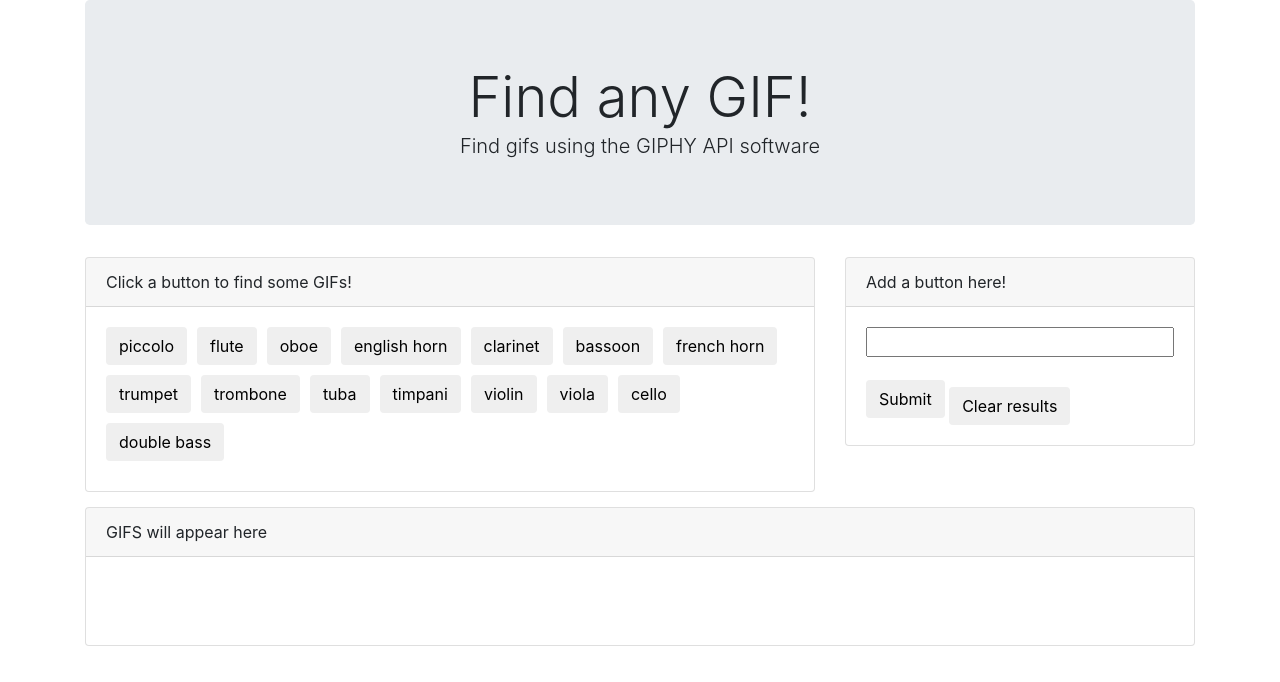
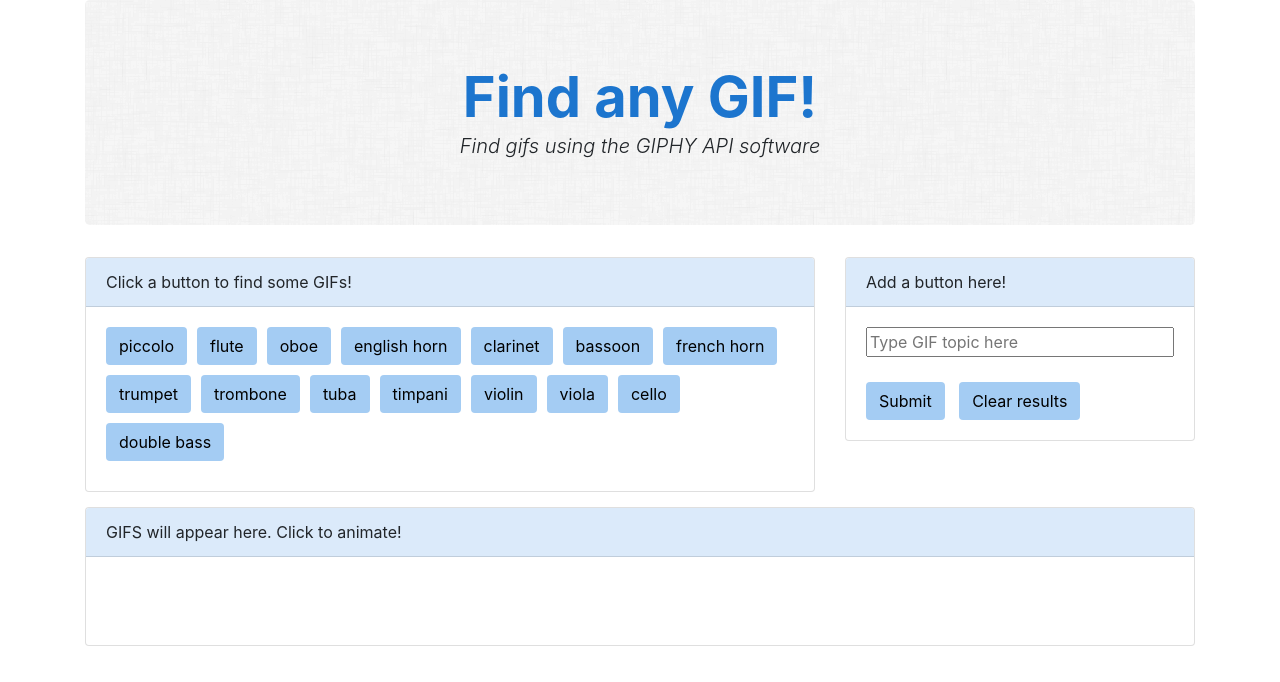
Before and after one commit to Jon-Erik/GIPHY-API-app, a plain HTML site: page index.html in a window 1280 px wide. Drawn offline with nearby package versions, Linux system fonts and the light colour scheme.

Commit message:
finished styling

```diff
--- a/index.html
+++ b/index.html
@@ -9,7 +9,7 @@
 <body class="container">
 	<div class="jumbotron">
 		<div class="display-4 text-center">Find any GIF!</div>
-		<div class="lead text-center">Find gifs using the GIPHY API software</div>
+		<div class="lead text-center"><em>Find gifs using the GIPHY API software</em></div>
 	</div>
 	<div class="row">
 		<div class="col-sm-8">
@@ -25,7 +25,7 @@
 				<div class="card-header">Add a button here!</div>
 				<div class="card-body">
 					<form>
-						<input id="button-input" type="text" name="">
+						<input id="button-input" type="text" placeholder="Type GIF topic here">
 						<button class="btn" id="submit">Submit</button>
 						<button class="btn" id="clear-results">Clear results</button>
 					</form>
@@ -34,7 +34,7 @@
 		</div>
 	</div>
 	<div class="card">
-		<div class="card-header">GIFS will appear here</div>
+		<div class="card-header">GIFS will appear here. Click to animate!</div>
 		<div id="gifs" class="card-body"><br><br></div>
 	</div>
 <script type="text/javascript" src="giphy.js"></script>
--- a/style.css
+++ b/style.css
@@ -10,8 +10,17 @@
 	margin-bottom: 15px;
 }
 
-img {
+.jumbotron {
+	background-image: url("dust_scratches.png");
+}
 
+.display-4 {
+	font-weight: bold;
+	color: #1C75CE ;
+}
+
+.card-header {
+	background: #DBEAFA;
 }
 
 input {
@@ -19,6 +28,10 @@ input {
 	margin-bottom: 15px;
 }
 
-#clear-results {
-	margin-top: 15px;
+#clear-results, #submit {
+	margin: 10px 10px 0 0;
 }
+
+button {
+	background-color: #A4CCF3;
+}
```
Also changed, not shown: dust_scratches.png (added).
